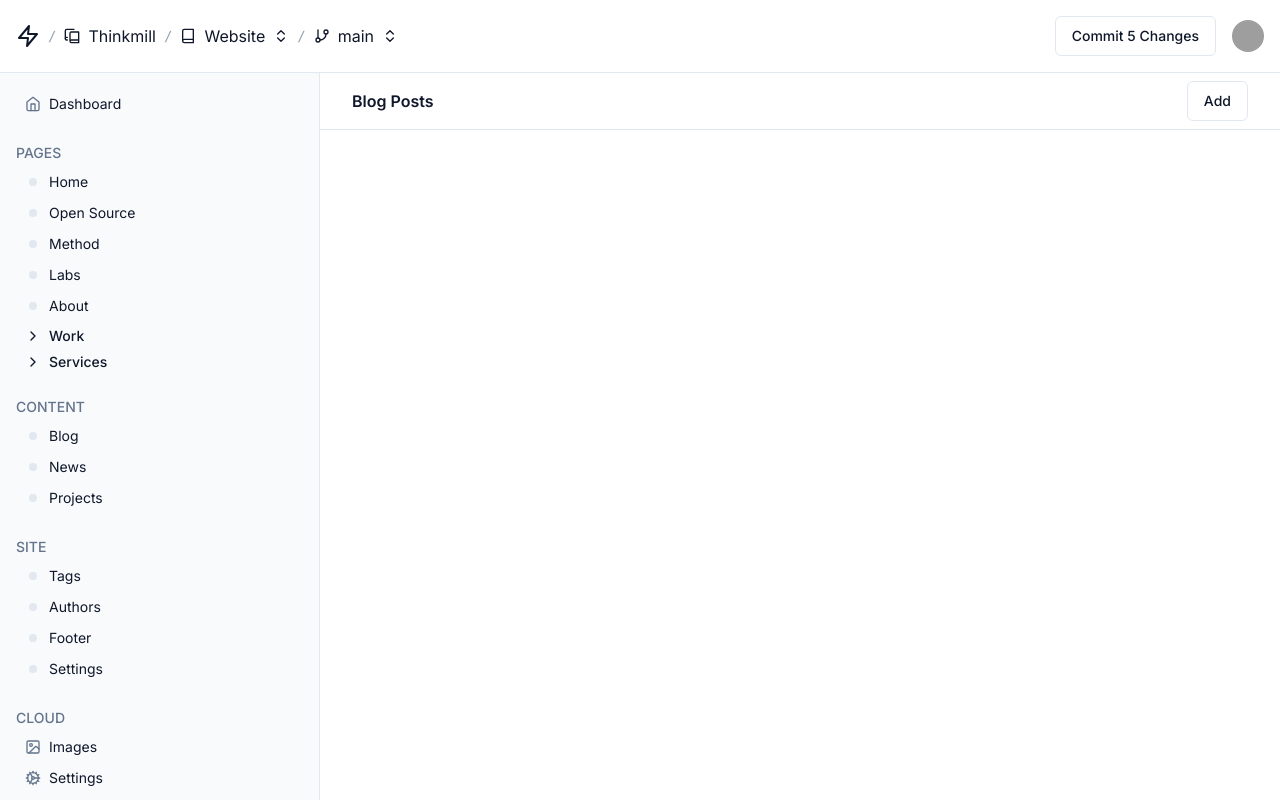
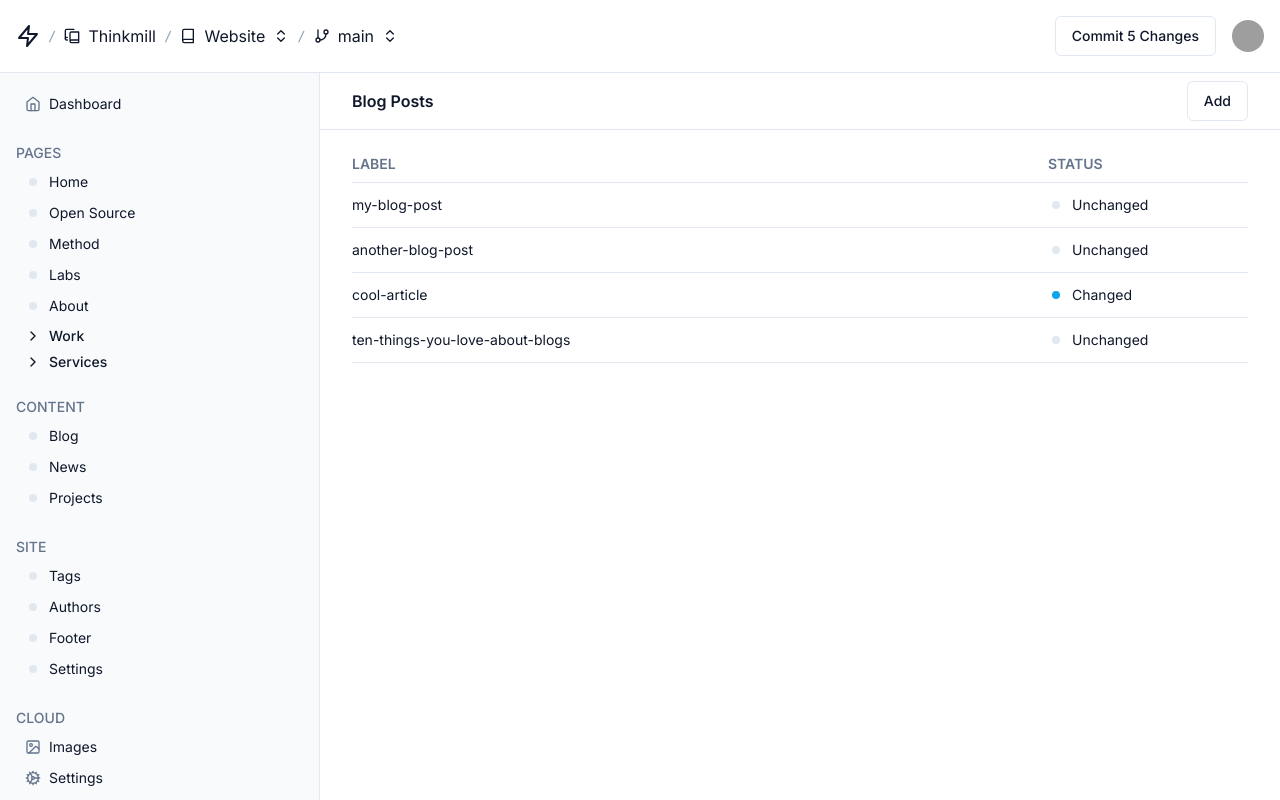
Before and after one commit to JedWatson/editor-ui-playground, a Next.js app: page /keystatic/list in a window 1280 px wide. Built offline with nearby package versions, Linux system fonts and the light colour scheme; grey boxes are pictures that could not be loaded.

Commit message:
Adding list styles

```diff
--- a/src/app/keystatic/list/page.tsx
+++ b/src/app/keystatic/list/page.tsx
@@ -1,5 +1,57 @@
+import { table } from 'console';
 import { Header } from '../components';
 import { Button } from '@/components/ui/button';
+
+const gridStyles = `
+relative grid grid-cols-[1fr_200px]
+`;
+
+function TableHeader() {
+  const tableStyles = `
+  mt-4 mx-8 border-b py-2 text-sm font-semibold uppercase text-slate-500
+  `;
+  return (
+    <div className={`${gridStyles} ${tableStyles}`}>
+      <div>label</div>
+      <div>status</div>
+    </div>
+  );
+}
+
+function Row({
+  name,
+  status,
+}: {
+  name: string;
+  status: 'unchanged' | 'changed' | 'new';
+}) {
+  const rowStyles = `
+  group cursor-pointer text-sm outline-none rounded mx-6 px-2
+  focus-visible:ring focus-visible:ring-ring focus-visible:ring-[2px] focus-visible:ring-offset-0 focus-visible:ring-blue-500
+  `;
+  // focus-visible:before:absolute focus-visible:before:w-1 focus-visible:before:h-[80%] focus-visible:before:rounded focus-visible:before:top-[10%] focus-visible:before:-left-3 focus-visible:before:bg-blue-500
+  const cellStyles = `
+  py-3 border-b flex items-center gap-2
+  `;
+  return (
+    <a className={`${gridStyles} ${rowStyles}`} href="#">
+      <div className={`${cellStyles} group-hover:underline`}>{name}</div>
+      {status === 'unchanged' ? (
+        <div className={`${cellStyles}`}>
+          <div className="ml-1 mr-1 h-2 w-2 rounded-full bg-slate-200" />
+          Unchanged
+        </div>
+      ) : status === 'changed' ? (
+        <div className={`${cellStyles}`}>
+          <div className="ml-1 mr-1 h-2 w-2 rounded-full bg-sky-500" />
+          Changed
+        </div>
+      ) : (
+        <div className={`${cellStyles}`}>no status</div>
+      )}
+    </a>
+  );
+}
 
 export default function Page() {
   return (
@@ -7,6 +59,11 @@ export default function Page() {
       <Header title="Blog Posts">
         <Button variant="outline">Add</Button>
       </Header>
+      <TableHeader />
+      <Row name="my-blog-post" status="unchanged" />
+      <Row name="another-blog-post" status="unchanged" />
+      <Row name="cool-article" status="changed" />
+      <Row name="ten-things-you-love-about-blogs" status="unchanged" />
     </>
   );
 }
```
